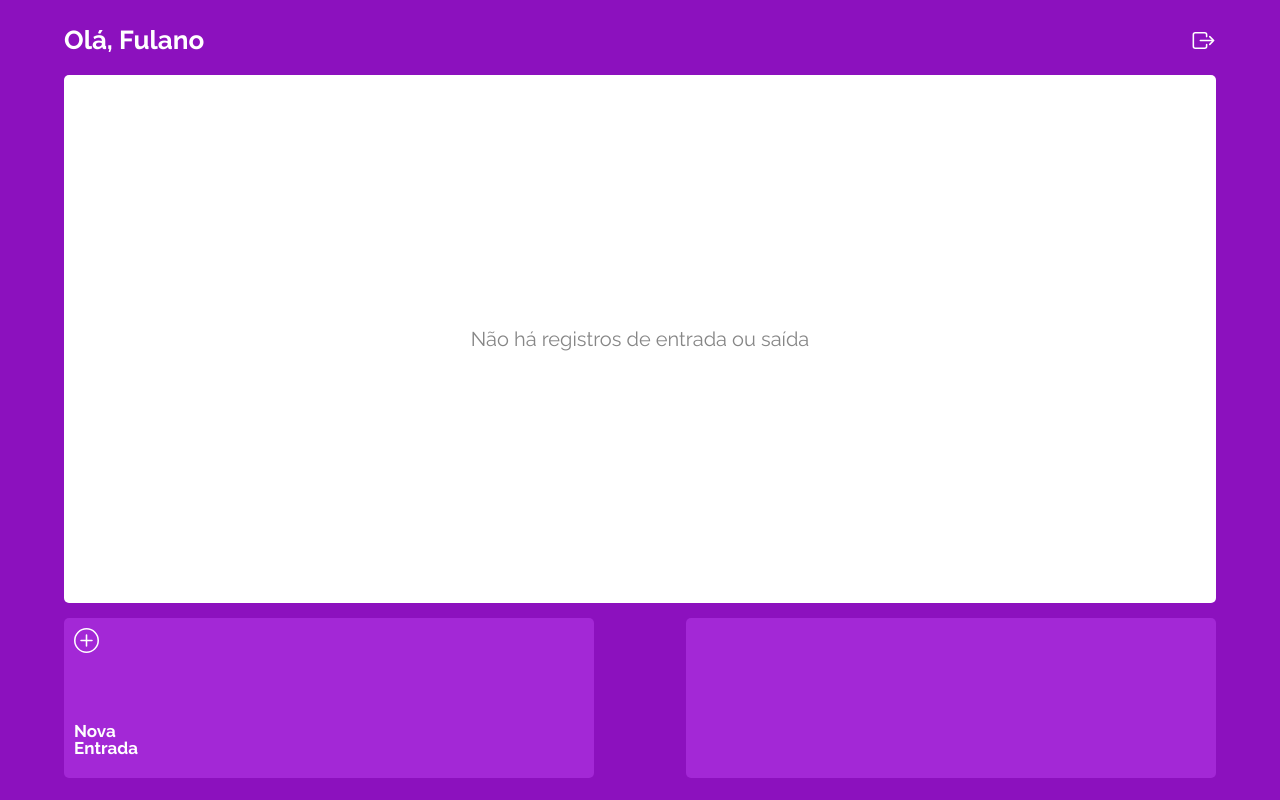
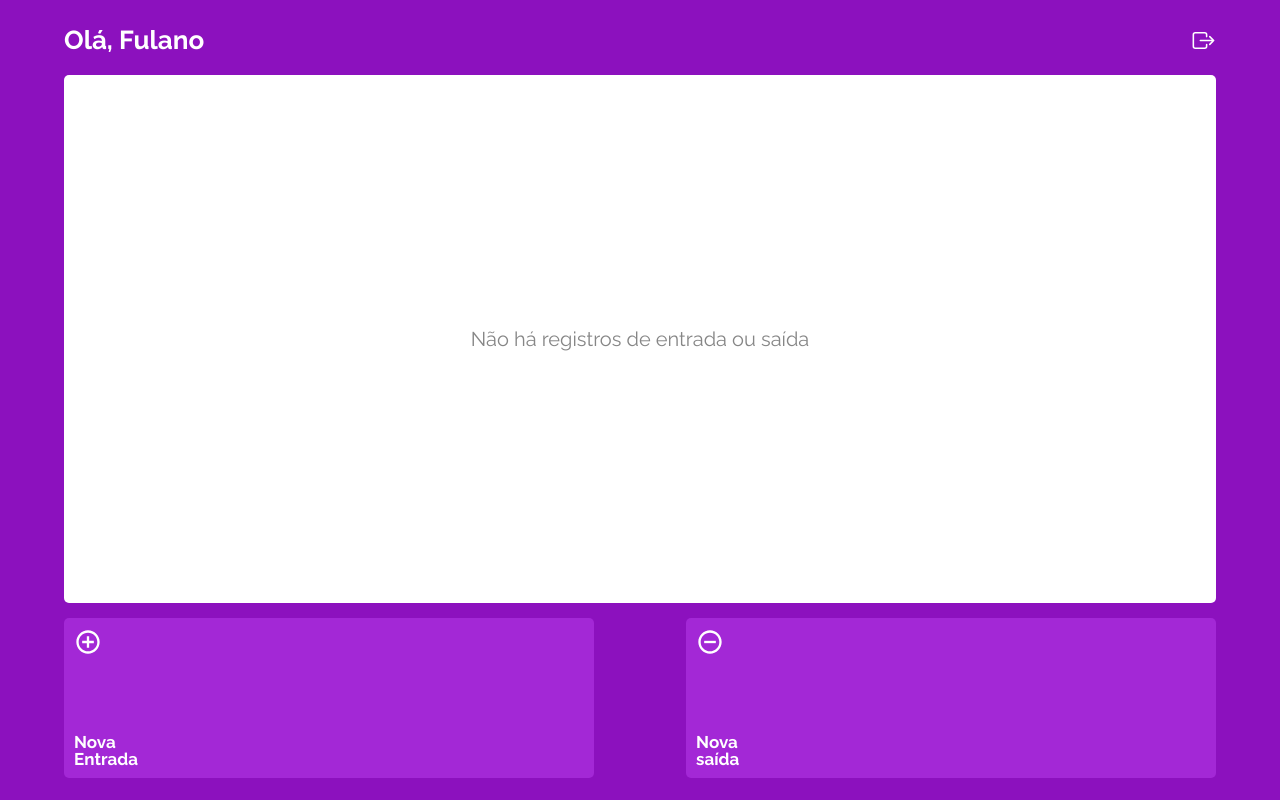
Before and after one commit to Lucas-Melo0/MyWallet-Frontend, a React (Vite) app: page /sessao in a window 1280 px wide. Shown: the top 800 px of the page. Built offline with nearby package versions, Linux system fonts and the light colour scheme; a web font is replaced by a local one.

Commit message:
[feat] Add routes to the aplication

```diff
--- a/src/App.jsx
+++ b/src/App.jsx
@@ -2,10 +2,17 @@ import GlobalStyle from "./globalCss";
 import { SignIn } from "./routes/SignIn";
 import { SignUp } from "./routes/SignUp";
 import { Wallet } from "./routes/Wallet";
+import { Route, Routes } from "react-router-dom";
 function App() {
   return (
     <>
       <GlobalStyle />
+      <Routes>
+        <Route path="/" element={<SignIn />} />
+        <Route path="/cadastro" element={<SignUp />} />
+        <Route path="/sessao" element={<Wallet />} />
+      </Routes>
+
       <Wallet />
     </>
   );
--- a/src/Components/containers/WalletContainer.jsx
+++ b/src/Components/containers/WalletContainer.jsx
@@ -43,7 +43,7 @@ const SquareContainer = styled.div`
 `;
 const EntrySquare = styled.div`
   display: flex;
-  row-gap: 70px;
+  justify-content: space-between;
   flex-direction: column;
   align-items: flex-start;
   padding: 10px;
--- a/src/main.jsx
+++ b/src/main.jsx
@@ -1,9 +1,11 @@
 import React from "react";
 import ReactDOM from "react-dom/client";
 import App from "./App";
-
+import { BrowserRouter as Router } from "react-router-dom";
 ReactDOM.createRoot(document.getElementById("root")).render(
   <React.StrictMode>
-    <App />
+    <Router>
+      <App />
+    </Router>
   </React.StrictMode>
 );
--- a/src/routes/Wallet.jsx
+++ b/src/routes/Wallet.jsx
@@ -6,7 +6,8 @@ import {
   WalletOperations,
 } from "../Components/containers/WalletContainer";
 import { IoExitOutline } from "react-icons/io5";
-import { BsPlusCircle } from "react-icons/bs";
+import { BiPlusCircle } from "react-icons/bi";
+import { BiMinusCircle } from "react-icons/bi";
 const Wallet = () => {
   return (
     <>
@@ -20,10 +21,13 @@ const Wallet = () => {
         </WalletOperations>
         <SquareContainer>
           <EntrySquare>
-            <BsPlusCircle color="#FFFFFF" size={"25px"} />
+            <BiPlusCircle color="#FFFFFF" size={"28px"} />
             <p> Nova Entrada</p>
           </EntrySquare>
-          <EntrySquare></EntrySquare>
+          <EntrySquare>
+            <BiMinusCircle color="#FFFFFF" size={"28px"} />
+            <p>Nova saída </p>
+          </EntrySquare>
         </SquareContainer>
       </WalletContainer>
     </>
```
